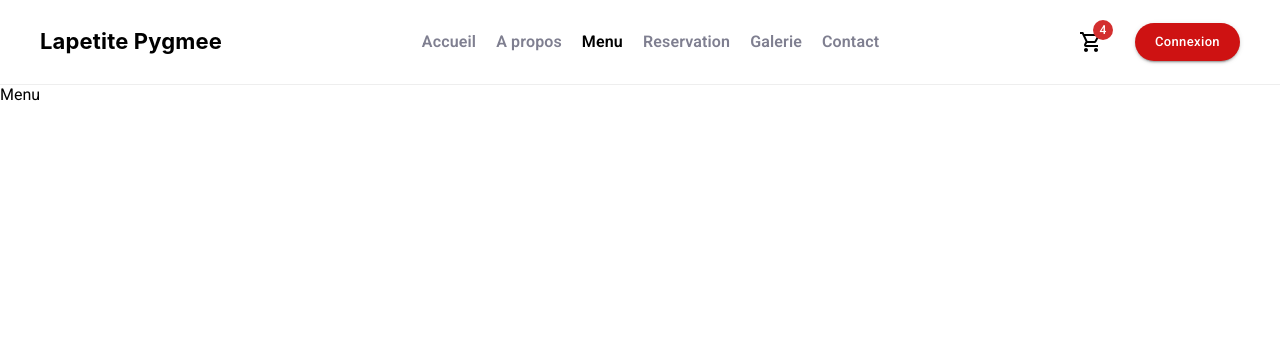
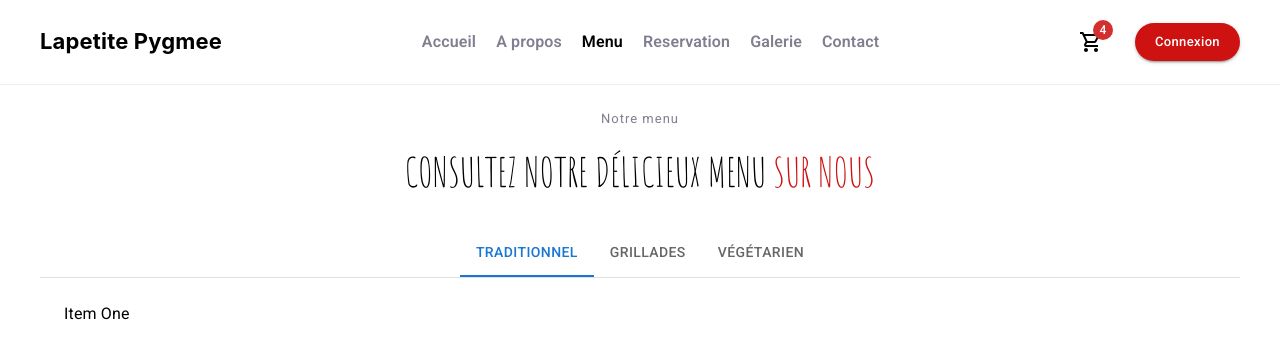
Before and after one commit to viadel13/lapetite-pygmee, a React (Create React App) app: page /menu in a window 1280 px wide. Shown: the top 358 px of the page. Built offline with nearby package versions, Linux system fonts and the light colour scheme.

Commit message:
first commit

```diff
--- a/package.json
+++ b/package.json
@@ -6,6 +6,7 @@
     "@emotion/react": "^11.11.3",
     "@emotion/styled": "^11.11.0",
     "@mui/icons-material": "^5.15.3",
+    "@mui/lab": "^5.0.0-alpha.159",
     "@mui/material": "^5.15.3",
     "@testing-library/jest-dom": "^5.17.0",
     "@testing-library/react": "^13.4.0",
--- a/src/components/Menu/Index.js
+++ b/src/components/Menu/Index.js
@@ -1,10 +1,58 @@
-import React from 'react'
+import { TabContext, TabList, TabPanel } from '@mui/lab';
+import { Box, Container, Stack, Tab, Typography } from '@mui/material';
+import useMediaQuery from '@mui/material/useMediaQuery';
+import { useState } from 'react';
 
 const Menu = () => {
+  const [value, setValue] = useState('1');
+  const matches = useMediaQuery('(min-width:500px)');
+
+  const handleChange = (event, newValue) => {
+    setValue(newValue);
+  };
   return (
-    <div>
-      Menu
-    </div>
+    <Box>
+      <Container disableGutters sx={{ maxWidth: { xs: 'xs', sm: 'md', md: 'xs', lg: 'lg', xl: 'xs' } }}>
+        <>
+          <Stack mt={3} spacing={2} justifyContent='center' alignItems='center'>
+            <Typography
+              variant='h6'
+              component='h2'
+              sx={{
+                color: '#7f7f90',
+                fontWeight: 400,
+                letterSpacing: '1px',
+                fontSize: '13px',
+              }}
+            >Notre menu</Typography>
+            <Typography variant='p' sx={{ textTransform: 'uppercase', fontWeight: '400', fontFamily: 'var( --font-primary)', fontSize: '40px', textAlign: 'center' }}>
+              Consultez notre délicieux menu
+              <Typography variant='span' sx={{ color: '#ce1212' }}> Sur nous</Typography>
+            </Typography>
+          </Stack>
+
+          <Box mt={4} sx={{ width: '100%', typography: 'body1' }}>
+            <TabContext value={value}>
+              <Box sx={{ borderBottom: 1, borderColor: 'divider' }}>
+                <TabList onChange={handleChange}   variant={matches ? 'standart' : 'scrollable'}
+                  scrollButtons
+                  centered= {matches ? true : false}
+                  allowScrollButtonsMobile aria-label="lab API tabs example"
+                >
+                  <Tab label="Traditionnel" value="1" />
+                  <Tab label="Grillades" value="2" />
+                  <Tab label="Végétarien" value="3" />
+                </TabList>
+              </Box>
+              <TabPanel value="1">Item One</TabPanel>
+              <TabPanel value="2">Item Two</TabPanel>
+              <TabPanel value="3">Item Three</TabPanel>
+            </TabContext>
+          </Box>
+        </>
+
+      </Container>
+    </Box>
   )
 }
 
```
Also changed, not shown: 1 other file (tests, documents, lock files or other folders).
